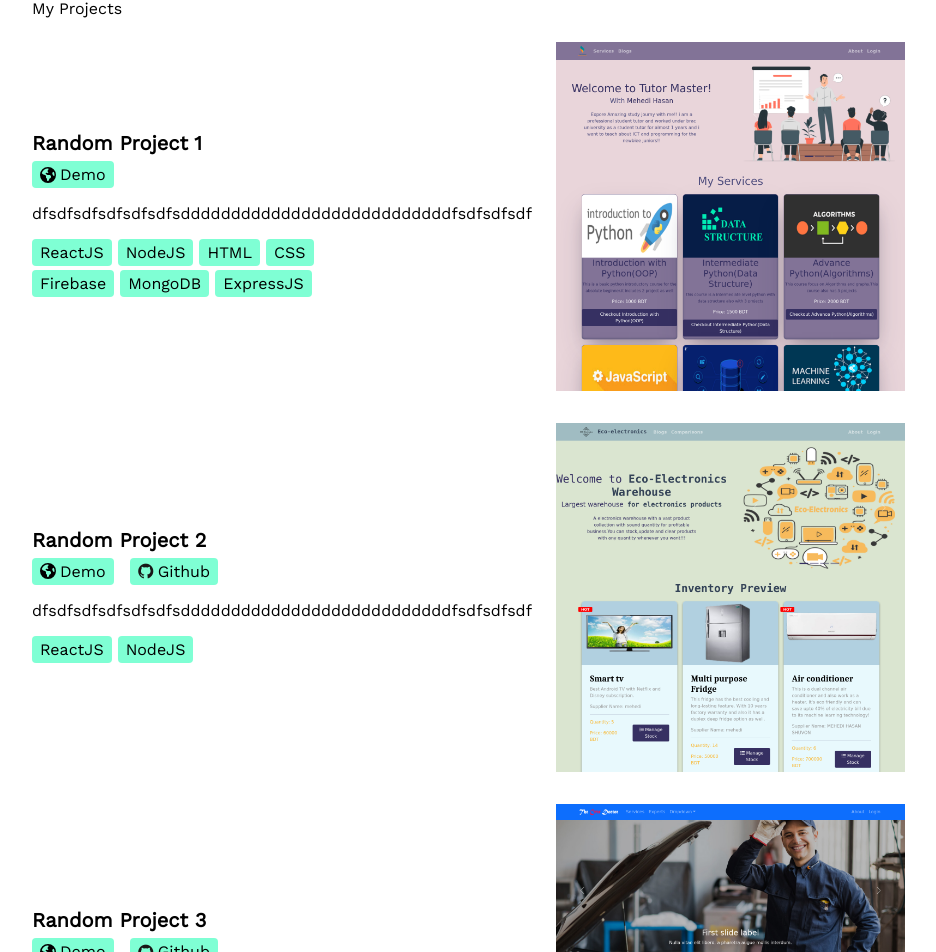
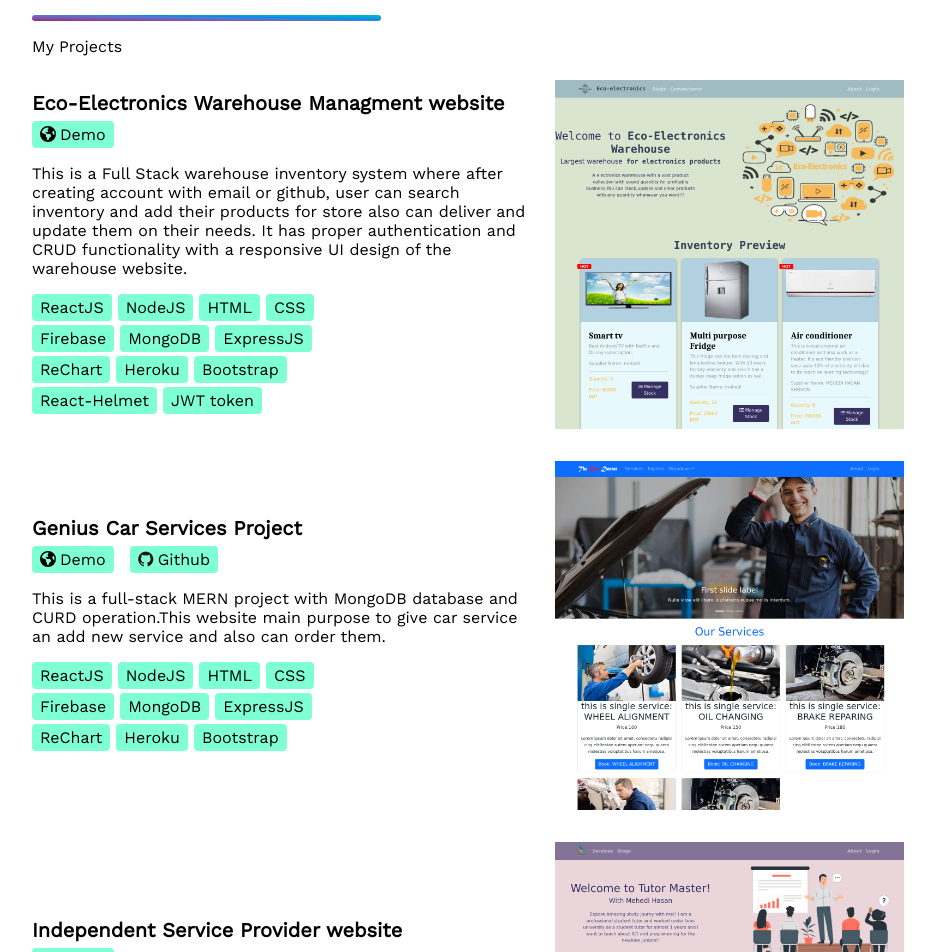
Before and after one commit to mehedi-hasan-shuvon/My-portfolio-react, a React (Create React App) app: page / in a window 1280 px wide. Shown: the part 617-1569 px from the top of the page, without its empty margins (172-1108 px from the left). Built offline with nearby package versions, Linux system fonts and the light colour scheme.

Commit message:
added real data in projects

```diff
--- a/src/components/Body/Projects/Projects.js
+++ b/src/components/Body/Projects/Projects.js
@@ -1,4 +1,5 @@
 import React from 'react';
+import Separator from '../../Common/separater/Separator';
 import { ProjectData } from '../../Data/projects';
 import ProjectCard from './ProjectCard/ProjectCard';
 import './Projects.css';
@@ -6,6 +7,7 @@ const Projects = () => {
     const data = ProjectData;
     return (
         <div className='projects'>
+            <Separator></Separator>
             <label className='section-title'>My Projects</label>
             <div>
                 {
--- /dev/null
+++ b/src/components/Common/separater/Separator.js
@@ -0,0 +1,11 @@
+import React from 'react';
+import './separater.css'
+const Separator = () => {
+    return (
+        <div className='separator'>
+
+        </div>
+    );
+};
+
+export default Separator;
--- /dev/null
+++ b/src/components/Common/separater/separater.css
@@ -0,0 +1,8 @@
+.separator {
+    background-image: linear-gradient(to right top, #873664, #8b3d7a, #894791, #8153aa, #7061c2, #5c71d1, #4080de, #008ee7, #009ee4, #00aad8, #00b4c5, #0fbcb1);
+
+    height: 6px;
+    width: 40%;
+    border-radius: 3px;
+    margin: 16px 0px;
+}
--- a/src/components/Data/projects.js
+++ b/src/components/Data/projects.js
@@ -4,28 +4,27 @@ import car from '../../assets/car.png'
 export const ProjectData = [
     {
         id: 1,
-        title: 'Random Project 1',
-        about: 'dfsdfsdfsdfsdfsdfsdddddddddddddddddddddddddddfsdfsdfsdf',
-        tags: ["ReactJS", "NodeJS", "HTML", "CSS", "Firebase", "MongoDB", "ExpressJS"],
+        title: 'Eco-Electronics Warehouse Managment website',
+        about: 'This is a Full Stack warehouse inventory system where after creating account with email or github, user can search inventory and add their products for store also can deliver and update them on their needs. It has  proper authentication and CRUD functionality with a responsive UI design of the warehouse website.',
+        tags: ["ReactJS", "NodeJS", "HTML", "CSS", "Firebase", "MongoDB", "ExpressJS", "ReChart", "Heroku", "Bootstrap", "React-Helmet", "JWT token"],
+        demo: 'https://assignment-11-eco-warehouse.web.app/',
+        image: ass11,
+    },
+    {
+        id: 2,
+        title: 'Genius Car Services Project',
+        about: 'This is a full-stack MERN project with MongoDB database and CURD operation.This website main purpose to give car service an add new service and also can order them.',
+        tags: ["ReactJS", "NodeJS", "HTML", "CSS", "Firebase", "MongoDB", "ExpressJS", "ReChart", "Heroku", "Bootstrap"],
+        demo: 'https://genius-car-services-73cf1.web.app/',
+        github: 'https://github.com/mehedi-hasan-shuvon/genius-car-services-react-project',
+        image: car,
+    },
+    {
+        id: 3,
+        title: 'Independent Service Provider website',
+        about: 'This is a ReactJs project with react-bootstrap, Firebase, react-route,react-font awesome implemented.the main functionality. In this project personal service showcase with proper authentication system and verification.',
+        tags: ["ReactJS", "NodeJS"],
         demo: 'https://assignment-10-tutor-master.web.app/',
         image: ass10,
     },
-    {
-        id: 2,
-        title: 'Random Project 2',
-        about: 'dfsdfsdfsdfsdfsdfsdddddddddddddddddddddddddddfsdfsdfsdf',
-        tags: ["ReactJS", "NodeJS"],
-        demo: 'https://assignment-11-eco-warehouse.web.app/',
-        github: 'fdfd',
-        image: ass11,
-    },
-    {
-        id: 3,
-        title: 'Random Project 3',
-        about: 'dfsdfsdfsdfsdfsdfsdddddddddddddddddddddddddddfsdfsdfsdf',
-        tags: ["ReactJS", "NodeJS"],
-        demo: 'https://genius-car-services-73cf1.web.app/',
-        github: 'fdfd',
-        image: car,
-    },
 ]
```
